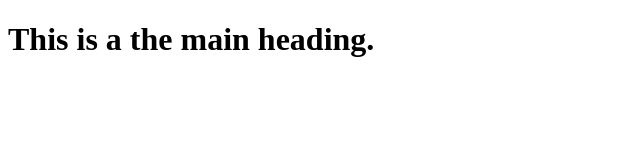
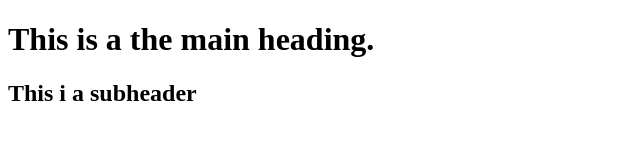
Before and after one commit to Mananksp/Git-Github, a plain HTML site: page index.html in a window 1280 px wide. Shown: the whole page, without its empty margins (0-640 px from the left). Drawn offline with Linux system fonts and the light colour scheme.

Commit message:
Third Commit

```diff
--- a/index.html
+++ b/index.html
@@ -7,5 +7,7 @@
 </head>
 <body>
     <h1>This is a the main heading. </h1>
+    <h2>This i a subheader
+    </h2>
 </body>
 </html>
```
